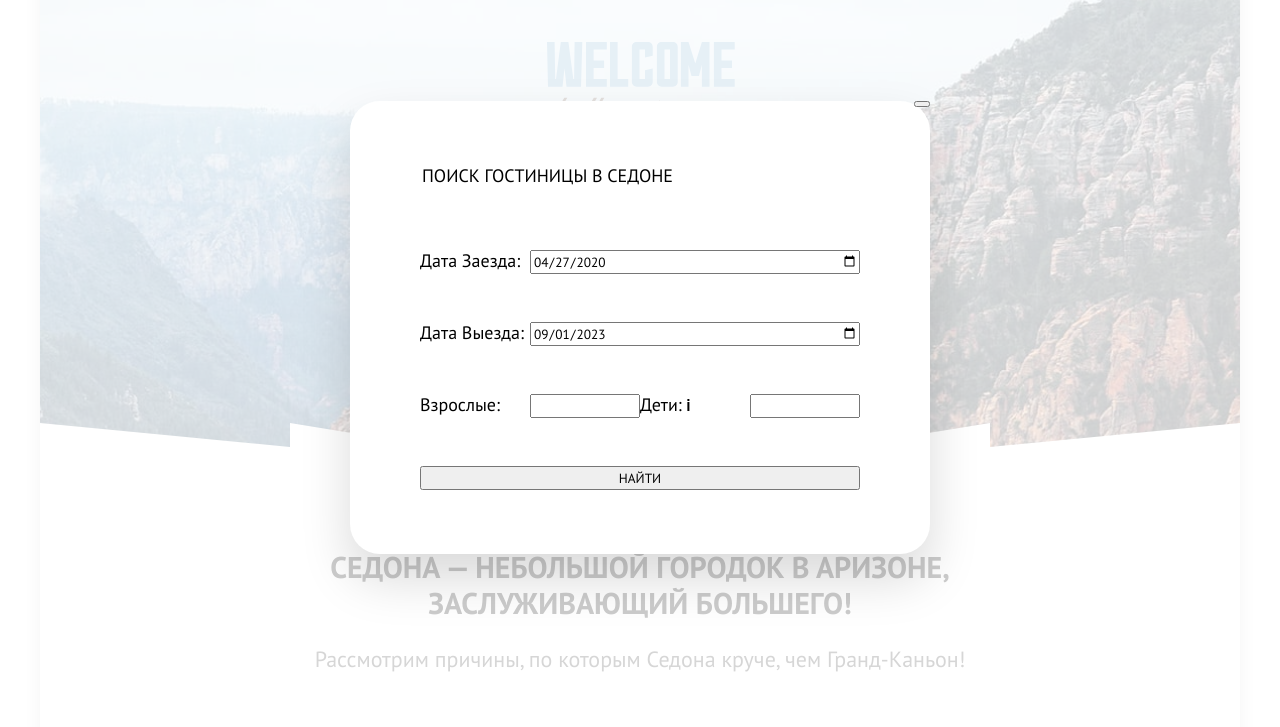
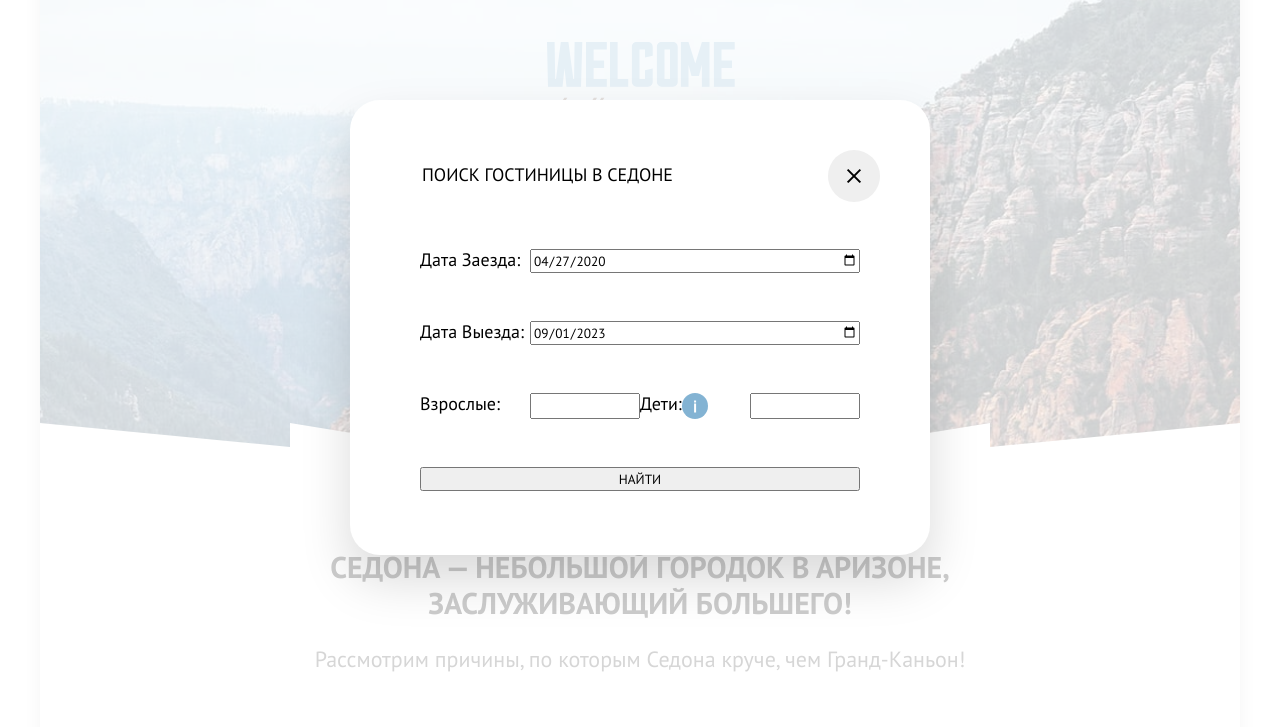
Before and after one commit to htmlacademy-htmlcss/2486063-sedona-1, a plain HTML site: page index.html in a window 1280 px wide. Shown: the part 73-800 px from the top of the page. Drawn offline with Linux system fonts and the light colour scheme.

Commit message:
Исправил мелкие баги, добавил тень, стилизовал чекбоксы, начал делать модальное окно.

```diff
--- a/index.html
+++ b/index.html
@@ -479,20 +479,24 @@
               />
               <label class="adult-label" for="adult">Взрослые:</label>
               <input class="adult-input" type="text" name="adult" id="adult" />
-              <div class="">
+              <div class="child-label-container">
                 <label class="child-label" for="child">Дети:</label>
                 <svg
+                  class="icon-info"
                   xmlns="http://www.w3.org/2000/svg"
                   width="3"
                   height="12"
                   fill="none"
+                  aria-label="Ифнормация"
                 >
-                  <path
-                    fill="#000"
-                    fill-rule="evenodd"
-                    d="M.393 0h2v2h-2V0Zm2 12h-2V3h2v9Z"
-                    clip-rule="evenodd"
-                  />
+                  <g class="icon-info-position">
+                    <path
+                      fill="currentColor"
+                      fill-rule="evenodd"
+                      d="M.393 0h2v2h-2V0Zm2 12h-2V3h2v9Z"
+                      clip-rule="evenodd"
+                    />
+                  </g>
                 </svg>
               </div>
               <input class="child-input" type="text" name="child" id="child" />
--- a/styles/styles.css
+++ b/styles/styles.css
@@ -1376,8 +1376,35 @@ body {
 
 .close-btn {
   position: absolute;
-  top: 0;
-  right: 0;
+  top: 50px;
+  right: 50px;
+  border: none;
+  padding: 0;
+  width: 52px;
+  height: 52px;
+  border-radius: 50%;
+}
+
+.close-btn::before {
+  position: absolute;
+  content: "";
+  width: 18px;
+  height: 2px;
+  background-color: #000;
+  top: 50%;
+  left: 50%;
+  transform: translate(-50%, -50%) rotate(45deg);
+}
+
+.close-btn::after {
+  position: absolute;
+  content: "";
+  width: 18px;
+  height: 2px;
+  background-color: #000;
+  top: 50%;
+  left: 50%;
+  transform: translate(-50%, -50%) rotate(-45deg);
 }
 
 .modal-form {
@@ -1428,8 +1455,27 @@ body {
   grid-area: adult-input;
 }
 
+.child-label-container {
+  display: flex;
+}
+
 .child-label {
   grid-area: child-label;
+}
+
+.icon-info {
+  width: 26px;
+  height: 26px;
+  background-color: #83b3d3;
+  border-radius: 50%;
+}
+
+.icon-info-position {
+  transform: translate(45%, 29%);
+}
+
+.icon-info path {
+  fill: #fff;
 }
 
 .child-input {
```
